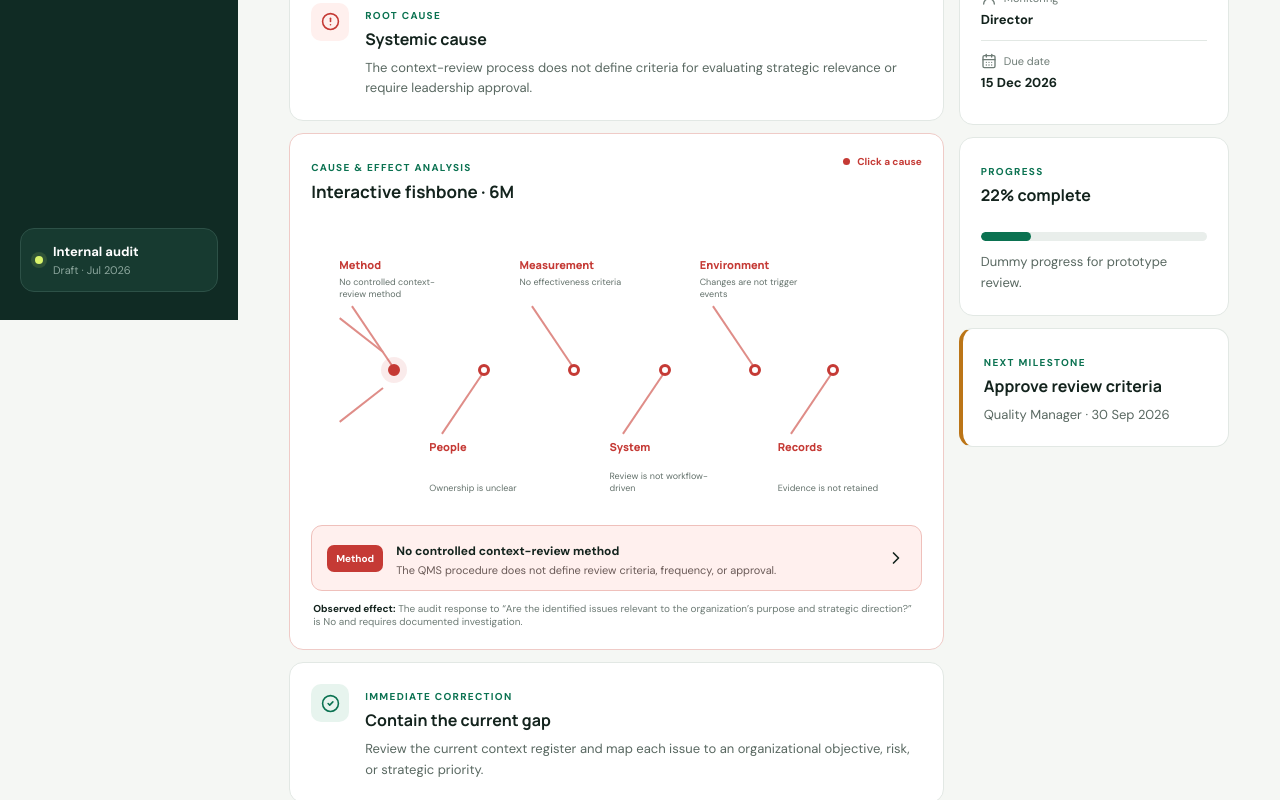
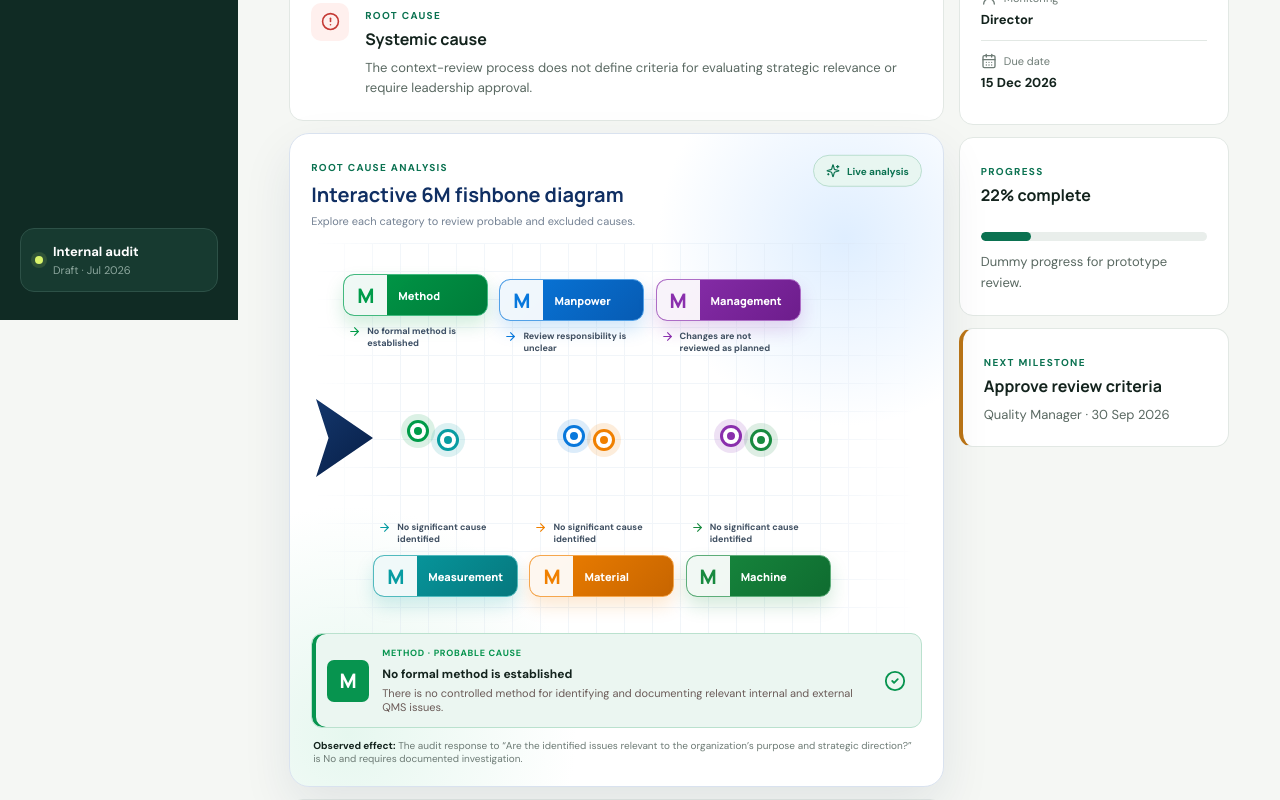
Before and after one commit to shasabbir/audit_hub_demo, a Next.js app: page /capa/10 in a window 1280 px wide. Shown: the part 480-1280 px from the top of the page. Built offline with nearby package versions, Linux system fonts and the light colour scheme.

Commit message:
Rebuild fishbone as animated 6M analysis

```diff
--- a/app/capa/[id]/fishbone.js
+++ b/app/capa/[id]/fishbone.js
@@ -1,111 +1,149 @@
 "use client";
 
 import { useState } from "react";
-import { Activity, ChevronRight } from "lucide-react";
+import { Activity, ArrowRight, CheckCircle2, Sparkles } from "lucide-react";
 
 const causes = [
   {
     id: "method",
     label: "Method",
     side: "top",
-    pos: 13,
-    cause: "No controlled context-review method",
+    pos: 17,
+    tone: "emerald",
+    cause: "No formal method is established",
     evidence:
-      "The QMS procedure does not define review criteria, frequency, or approval.",
+      "There is no controlled method for identifying and documenting relevant internal and external QMS issues.",
+    status: "Probable cause",
   },
   {
-    id: "people",
-    label: "People",
-    side: "bottom",
-    pos: 28,
-    cause: "Ownership is unclear",
-    evidence: "No accountable role is assigned in the responsibility matrix.",
+    id: "manpower",
+    label: "Manpower",
+    side: "top",
+    pos: 43,
+    tone: "blue",
+    cause: "Review responsibility is unclear",
+    evidence:
+      "Responsibility for reviewing organizational context is not clearly assigned.",
+    status: "Probable cause",
+  },
+  {
+    id: "management",
+    label: "Management",
+    side: "top",
+    pos: 69,
+    tone: "violet",
+    cause: "Changes are not reviewed as planned",
+    evidence:
+      "Management has not established planned intervals or change-triggered reviews for internal and external issues.",
+    status: "Probable cause",
   },
   {
     id: "measurement",
     label: "Measurement",
-    side: "top",
-    pos: 43,
-    cause: "No effectiveness criteria",
+    side: "bottom",
+    pos: 22,
+    tone: "cyan",
+    cause: "No significant cause identified",
     evidence:
-      "Completion is measured as one document, not adequacy or sustained performance.",
+      "No measurement-related cause has been confirmed at this stage of the investigation.",
+    status: "Not identified",
   },
   {
-    id: "system",
-    label: "System",
+    id: "material",
+    label: "Material",
     side: "bottom",
-    pos: 58,
-    cause: "Review is not workflow-driven",
+    pos: 48,
+    tone: "orange",
+    cause: "No significant cause identified",
     evidence:
-      "Context review is absent from management-review inputs and reminders.",
+      "No material or information-input cause has been confirmed at this stage.",
+    status: "Not identified",
   },
   {
-    id: "environment",
-    label: "Environment",
-    side: "top",
-    pos: 73,
-    cause: "Changes are not trigger events",
+    id: "machine",
+    label: "Machine",
+    side: "bottom",
+    pos: 74,
+    tone: "green",
+    cause: "No significant cause identified",
     evidence:
-      "Regulatory, market, technology, and climate changes do not initiate review.",
-  },
-  {
-    id: "records",
-    label: "Records",
-    side: "bottom",
-    pos: 86,
-    cause: "Evidence is not retained",
-    evidence:
-      "Version, approval, decisions, and follow-up actions are not consistently recorded.",
+      "No equipment, software, or infrastructure cause has been confirmed at this stage.",
+    status: "Not identified",
   },
 ];
 
 export default function Fishbone({ finding }) {
   const [active, setActive] = useState(causes[0]);
+
   return (
-    <article className="fishbone-card">
+    <article className="fishbone-card fishbone-v2">
       <div className="fishbone-heading">
         <div>
-          <span className="eyebrow">Cause & effect analysis</span>
-          <h2>Interactive fishbone · 6M</h2>
+          <span className="eyebrow">Root cause analysis</span>
+          <h2>Interactive 6M fishbone diagram</h2>
+          <p>Explore each category to review probable and excluded causes.</p>
         </div>
         <span className="pulse-label">
-          <i />
-          Click a cause
+          <Sparkles size={14} />
+          Live analysis
         </span>
       </div>
+
       <div className="fishbone-stage">
-        <div className="fish-spine" />
+        <div className="fishbone-grid" />
+        <div className="fish-spine">
+          <span className="spine-flow" />
+        </div>
         <div className="fish-tail">
           <i />
           <i />
         </div>
         <div className="fish-head">
-          <Activity size={19} />
+          <span className="effect-icon">
+            <Activity size={20} />
+          </span>
           <span>Effect</span>
           <strong>QMS context gap</strong>
         </div>
-        {causes.map((c, i) => (
+
+        {causes.map((cause, index) => (
           <button
-            key={c.id}
-            style={{ left: `${c.pos}%`, "--delay": `${i * 0.12}s` }}
-            onClick={() => setActive(c)}
-            className={`fish-cause ${c.side} ${active.id === c.id ? "active" : ""}`}
+            key={cause.id}
+            style={{
+              left: `${cause.pos}%`,
+              "--delay": `${index * 0.13}s`,
+            }}
+            onClick={() => setActive(cause)}
+            className={`fish-cause ${cause.side} ${cause.tone} ${
+              active.id === cause.id ? "active" : ""
+            }`}
           >
             <span className="branch" />
             <i className="node" />
-            <strong>{c.label}</strong>
-            <small>{c.cause}</small>
+            <span className="cause-label">
+              <b>M</b>
+              <strong>{cause.label}</strong>
+            </span>
+            <small>
+              <ArrowRight size={13} />
+              {cause.cause}
+            </small>
           </button>
         ))}
       </div>
-      <div className="cause-detail" key={active.id}>
-        <span className="cause-badge">{active.label}</span>
+
+      <div className={`cause-detail ${active.tone}`} key={active.id}>
+        <span className="cause-badge">M</span>
         <div>
+          <span className="detail-meta">
+            {active.label} · {active.status}
+          </span>
           <strong>{active.cause}</strong>
           <p>{active.evidence}</p>
         </div>
-        <ChevronRight size={20} />
+        <CheckCircle2 size={22} />
       </div>
+
       <p className="fish-caption">
         <strong>Observed effect:</strong> {finding}
       </p>
--- a/app/globals.css
+++ b/app/globals.css
@@ -1189,3 +1189,388 @@ td:first-child small {
     display: none;
   }
 }
+
+/* Interactive 6M fishbone — v2 */
+.fishbone-v2 {
+  --bone: #102f63;
+  position: relative;
+  border: 1px solid #d9e2ef;
+  border-radius: 20px;
+  background:
+    radial-gradient(circle at 85% 16%, #dfeeff 0, transparent 24%),
+    radial-gradient(circle at 9% 92%, #e6f7ef 0, transparent 27%), #fff;
+  box-shadow: 0 20px 50px rgb(17 47 81 / 9%);
+}
+.fishbone-v2 .fishbone-heading {
+  position: relative;
+  z-index: 2;
+}
+.fishbone-v2 .fishbone-heading h2 {
+  margin-top: 5px;
+  font-size: 20px;
+  color: #102f63;
+}
+.fishbone-v2 .fishbone-heading p {
+  margin: 6px 0 0;
+  color: #738193;
+  font-size: 11px;
+}
+.fishbone-v2 .pulse-label {
+  padding: 8px 12px;
+  color: #0b7251;
+  border: 1px solid #b9ddcf;
+  background: rgb(231 246 239 / 86%);
+  border-radius: 999px;
+  animation: live-pill 2.6s ease-in-out infinite;
+}
+.fishbone-v2 .fishbone-stage {
+  height: 390px;
+  margin-top: 15px;
+}
+.fishbone-grid {
+  position: absolute;
+  inset: 0;
+  opacity: 0.34;
+  background-image:
+    linear-gradient(#d9e3ef 1px, transparent 1px),
+    linear-gradient(90deg, #d9e3ef 1px, transparent 1px);
+  background-size: 28px 28px;
+  mask-image: linear-gradient(
+    to right,
+    transparent,
+    #000 12%,
+    #000 86%,
+    transparent
+  );
+}
+.fishbone-v2 .fish-spine {
+  left: 5%;
+  right: 17%;
+  height: 5px;
+  background: linear-gradient(90deg, #163970, #0c2e62);
+  border-radius: 8px;
+  box-shadow: 0 4px 14px rgb(16 47 99 / 22%);
+  overflow: visible;
+}
+.fishbone-v2 .fish-spine::after {
+  right: -16px;
+  top: -8px;
+  border-left: 18px solid #0c2e62;
+  border-top-width: 10px;
+  border-bottom-width: 10px;
+}
+.spine-flow {
+  position: absolute;
+  top: -2px;
+  left: 0;
+  width: 90px;
+  height: 9px;
+  border-radius: 10px;
+  background: linear-gradient(90deg, transparent, #61b5ff, transparent);
+  filter: blur(1px);
+  animation: spine-flow 3.2s ease-in-out infinite;
+}
+.fishbone-v2 .fish-tail {
+  left: 0;
+  width: 72px;
+  height: 94px;
+}
+.fishbone-v2 .fish-tail::before {
+  content: "";
+  position: absolute;
+  inset: 8px 15px 8px 0;
+  background: linear-gradient(135deg, #14376c, #071e46);
+  clip-path: polygon(0 0, 100% 50%, 0 100%, 22% 50%);
+  filter: drop-shadow(0 8px 9px rgb(16 47 99 / 18%));
+  animation: tail-swim 2.8s ease-in-out infinite;
+}
+.fishbone-v2 .fish-tail i {
+  display: none;
+}
+.fishbone-v2 .fish-head {
+  right: 0;
+  width: 145px;
+  min-height: 105px;
+  padding: 16px;
+  border: 2px solid #ef6b64;
+  border-radius: 45% 18px 18px 45%;
+  background: linear-gradient(145deg, #d6463f, #a9252b);
+  box-shadow:
+    0 15px 30px rgb(197 58 53 / 22%),
+    inset 0 1px rgb(255 255 255 / 24%);
+}
+.effect-icon {
+  display: grid;
+  place-items: center;
+  width: 34px;
+  height: 34px;
+  margin-bottom: 5px;
+  color: #c53a35;
+  background: #fff;
+  border-radius: 50%;
+  box-shadow: 0 0 0 7px rgb(255 255 255 / 12%);
+}
+.fishbone-v2 .fish-head span:not(.effect-icon) {
+  color: #ffe5e2;
+}
+.fishbone-v2 .fish-head strong {
+  font-size: 12px;
+}
+.fishbone-v2 .fish-cause {
+  width: 150px;
+  height: 164px;
+  transition:
+    filter 0.25s ease,
+    transform 0.25s ease;
+}
+.fishbone-v2 .fish-cause.top {
+  transform: translate(-50%, -100%);
+}
+.fishbone-v2 .fish-cause.bottom {
+  transform: translate(-50%, 0);
+}
+.fishbone-v2 .fish-cause:hover.top,
+.fishbone-v2 .fish-cause.active.top {
+  transform: translate(-50%, calc(-100% - 5px));
+}
+.fishbone-v2 .fish-cause:hover.bottom,
+.fishbone-v2 .fish-cause.active.bottom {
+  transform: translate(-50%, 5px);
+}
+.fishbone-v2 .fish-cause .branch {
+  width: 4px;
+  height: 100px;
+  border-radius: 8px;
+  background: linear-gradient(var(--cause), var(--bone));
+  box-shadow: 0 0 10px color-mix(in srgb, var(--cause) 32%, transparent);
+  animation: branch-grow 0.7s var(--delay) cubic-bezier(0.2, 0.8, 0.2, 1) both;
+}
+.fishbone-v2 .fish-cause.top .branch {
+  transform: rotate(-32deg);
+}
+.fishbone-v2 .fish-cause.bottom .branch {
+  transform: rotate(32deg);
+}
+.fishbone-v2 .fish-cause .node {
+  width: 16px;
+  height: 16px;
+  left: calc(50% - 8px);
+  border: 4px solid #fff;
+  background: var(--cause);
+  box-shadow:
+    0 0 0 3px var(--cause),
+    0 0 0 9px color-mix(in srgb, var(--cause) 14%, transparent);
+  animation: node-pulse 2.4s calc(var(--delay) + 0.8s) ease-in-out infinite;
+}
+.fishbone-v2 .fish-cause .cause-label {
+  position: absolute;
+  left: 0;
+  width: 145px;
+  min-height: 42px;
+  display: flex;
+  align-items: center;
+  overflow: hidden;
+  color: #fff;
+  background: linear-gradient(135deg, var(--cause), var(--cause-dark));
+  border: 1px solid color-mix(in srgb, var(--cause) 70%, #fff);
+  border-radius: 11px;
+  box-shadow: 0 9px 18px color-mix(in srgb, var(--cause) 18%, transparent);
+}
+.fishbone-v2 .fish-cause.top .cause-label {
+  top: 5px;
+}
+.fishbone-v2 .fish-cause.bottom .cause-label {
+  bottom: 5px;
+}
+.fishbone-v2 .cause-label b {
+  display: grid;
+  place-items: center;
+  align-self: stretch;
+  min-width: 43px;
+  color: var(--cause);
+  background: rgb(255 255 255 / 94%);
+  font: 900 20px Manrope;
+}
+.fishbone-v2 .cause-label strong {
+  position: static;
+  width: auto;
+  padding: 0 11px;
+  color: #fff;
+  font-size: 11px;
+}
+.fishbone-v2 .fish-cause small {
+  width: 132px;
+  display: flex;
+  gap: 6px;
+  color: #3f4f61;
+  font-size: 9px;
+  font-weight: 700;
+  line-height: 1.35;
+}
+.fishbone-v2 .fish-cause small svg {
+  flex: 0 0 auto;
+  color: var(--cause);
+}
+.fishbone-v2 .fish-cause.top small {
+  top: 56px;
+}
+.fishbone-v2 .fish-cause.bottom small {
+  bottom: 57px;
+}
+.fishbone-v2 .fish-cause.active {
+  filter: saturate(1.2);
+}
+.fishbone-v2 .fish-cause.emerald {
+  --cause: #07944f;
+  --cause-dark: #04763f;
+}
+.fishbone-v2 .fish-cause.blue {
+  --cause: #0878dc;
+  --cause-dark: #075bb3;
+}
+.fishbone-v2 .fish-cause.violet {
+  --cause: #8a2fad;
+  --cause-dark: #6d1d8c;
+}
+.fishbone-v2 .fish-cause.cyan {
+  --cause: #079ca2;
+  --cause-dark: #06787e;
+}
+.fishbone-v2 .fish-cause.orange {
+  --cause: #f08000;
+  --cause-dark: #c76500;
+}
+.fishbone-v2 .fish-cause.green {
+  --cause: #188a3f;
+  --cause-dark: #0f6c30;
+}
+.fishbone-v2 .cause-detail {
+  border-color: color-mix(in srgb, var(--detail) 28%, #fff);
+  background: color-mix(in srgb, var(--detail) 8%, #fff);
+  box-shadow: inset 4px 0 var(--detail);
+}
+.fishbone-v2 .cause-detail.emerald {
+  --detail: #07944f;
+}
+.fishbone-v2 .cause-detail.blue {
+  --detail: #0878dc;
+}
+.fishbone-v2 .cause-detail.violet {
+  --detail: #8a2fad;
+}
+.fishbone-v2 .cause-detail.cyan {
+  --detail: #079ca2;
+}
+.fishbone-v2 .cause-detail.orange {
+  --detail: #f08000;
+}
+.fishbone-v2 .cause-detail.green {
+  --detail: #188a3f;
+}
+.fishbone-v2 .cause-badge {
+  display: grid;
+  place-items: center;
+  width: 42px;
+  height: 42px;
+  padding: 0;
+  background: var(--detail);
+  font: 900 20px Manrope;
+}
+.fishbone-v2 .cause-detail > svg {
+  color: var(--detail);
+}
+.detail-meta {
+  display: block;
+  margin-bottom: 3px;
+  color: var(--detail);
+  font-size: 9px;
+  font-weight: 900;
+  letter-spacing: 0.08em;
+  text-transform: uppercase;
+}
+@keyframes spine-flow {
+  0% {
+    left: 0;
+    opacity: 0;
+  }
+  18%,
+  80% {
+    opacity: 1;
+  }
+  100% {
+    left: calc(100% - 90px);
+    opacity: 0;
+  }
+}
+@keyframes branch-grow {
+  from {
+    opacity: 0;
+    scale: 1 0;
+  }
+  to {
+    opacity: 1;
+    scale: 1 1;
+  }
+}
+@keyframes node-pulse {
+  50% {
+    box-shadow:
+      0 0 0 3px var(--cause),
+      0 0 0 14px color-mix(in srgb, var(--cause) 0%, transparent);
+  }
+}
+@keyframes tail-swim {
+  50% {
+    transform: scaleX(0.88);
+  }
+}
+@keyframes live-pill {
+  50% {
+    transform: translateY(-2px);
+    box-shadow: 0 7px 18px rgb(11 114 81 / 12%);
+  }
+}
+@media (prefers-reduced-motion: reduce) {
+  .fishbone-v2 *,
+  .fishbone-v2 *::before,
+  .fishbone-v2 *::after {
+    animation-duration: 0.01ms !important;
+    animation-iteration-count: 1 !important;
+  }
+}
+@media (max-width: 760px) {
+  .fishbone-v2 .fishbone-stage {
+    height: auto;
+  }
+  .fishbone-v2 .fishbone-grid {
+    display: none;
+  }
+  .fishbone-v2 .fish-cause,
+  .fishbone-v2 .fish-cause.top,
+  .fishbone-v2 .fish-cause.bottom,
+  .fishbone-v2 .fish-cause:hover.top,
+  .fishbone-v2 .fish-cause:hover.bottom,
+  .fishbone-v2 .fish-cause.active.top,
+  .fishbone-v2 .fish-cause.active.bottom {
+    min-height: 104px;
+    transform: none;
+    padding: 10px;
+    background: #fff;
+    border-color: color-mix(in srgb, var(--cause) 35%, #e5e9e7);
+    box-shadow: 0 8px 18px color-mix(in srgb, var(--cause) 8%, transparent);
+  }
+  .fishbone-v2 .fish-cause .cause-label,
+  .fishbone-v2 .fish-cause.top .cause-label,
+  .fishbone-v2 .fish-cause.bottom .cause-label {
+    position: static;
+    width: 100%;
+    min-height: 38px;
+  }
+  .fishbone-v2 .fish-cause small,
+  .fishbone-v2 .fish-cause.top small,
+  .fishbone-v2 .fish-cause.bottom small {
+    position: static;
+    width: auto;
+    margin-top: 9px;
+  }
+}
```
Also changed, not shown: 6 other files (tests, documents, lock files or other folders).
